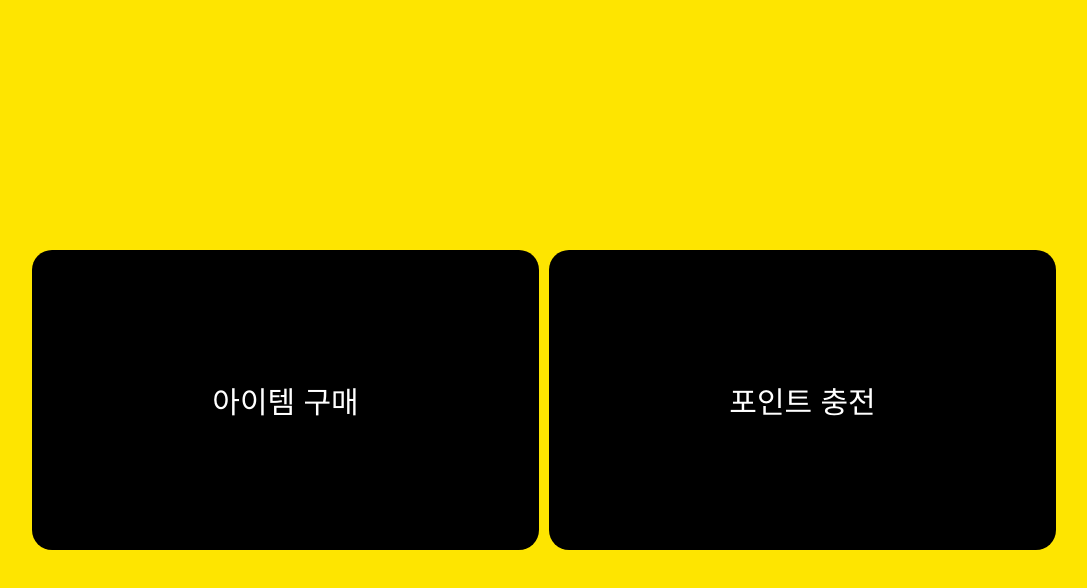
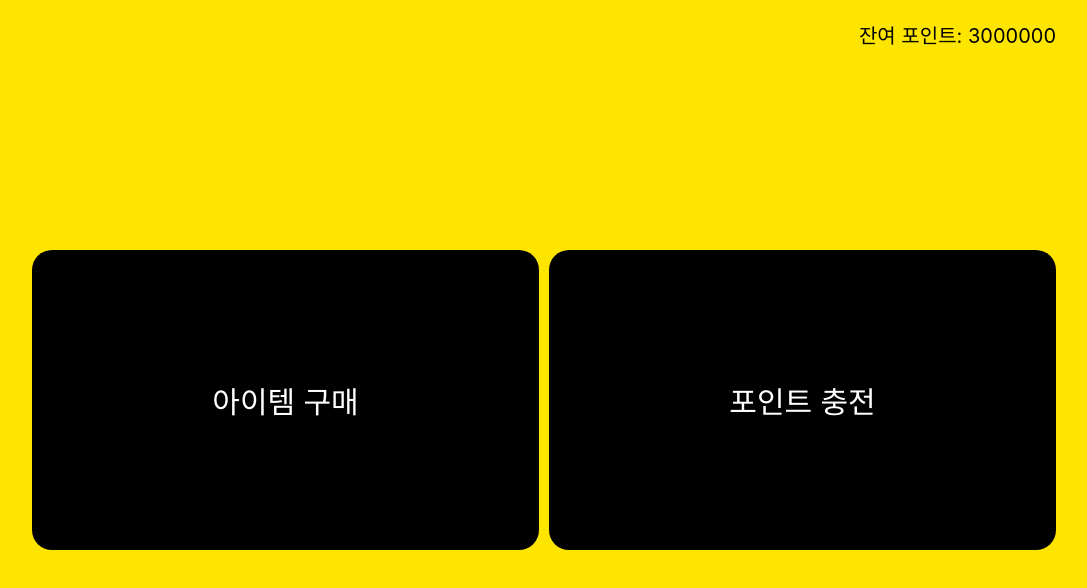
Before and after one commit to seank021/kakaopay-prac, a React (Create React App) app: page / in a window 1280 px wide. Shown: the top 588 px of the page, without its empty margins (96-1183 px from the left). Built offline with nearby package versions, Linux system fonts and the light colour scheme.

Commit message:
feat: Header

```diff
--- a/src/App.css
+++ b/src/App.css
@@ -11,6 +11,18 @@ body {
   justify-content: center;
   align-items: center;
   text-align: center;
+}
+
+.Header {
+  position: fixed;
+  top: 0;
+  right: 0;
+  width: 100%;
+  background-color: #FEE500;
+  display: flex;
+  justify-content: end;
+  padding-right: 10%;
+  padding-top: 20px;
 }
 
 .Box {
--- a/src/App.jsx
+++ b/src/App.jsx
@@ -4,10 +4,12 @@ import { BrowserRouter, Route, Routes } from 'react-router-dom';
 import HomePage from './routes/HomePage';
 import ItemPage from './routes/ItemPage';
 import PointPage from './routes/PointPage';
+import Header from './routes/Header';
 
 export default function App() {
   return (
-    <div className="App">
+    <div className="App" style={{ display: "flex", flexDirection: "column", gap: "10px" }}>
+      <Header />
       <BrowserRouter>
         <Routes>
           <Route path="/" element={<HomePage />} />
--- /dev/null
+++ b/src/data/userprofile.js
@@ -0,0 +1,31 @@
+// id, username, pwd, point
+
+export const userprofile = [
+    {
+        id: 1,
+        user: {
+            id: 1,
+            username: "seank021",
+            pwd: "kim",
+        },
+        point: 3000000,
+    },
+    {
+        id: 2,
+        user: {
+            id: 2,
+            username: "kimnamheeee",
+            pwd: "kim",
+        },
+        point: 1500000,
+    },
+    {
+        id: 3,
+        user: {
+            id: 3,
+            username: "sehyun",
+            pwd: "kim",
+        },
+        point: 1300000,
+    },
+]
--- /dev/null
+++ b/src/routes/Header.jsx
@@ -0,0 +1,15 @@
+import React, { useEffect, useState } from "react";
+import { userprofile } from "../data/userprofile";
+
+export default function Header() {
+    const [point, setPoint] = useState(0);
+    useEffect(() => {
+        setPoint(userprofile[0].point);
+    }, []);
+
+    return (
+        <header className="Header">
+            <span style={{ fontSize: "20px", color: "black" }}>잔여 포인트: {point}</span>
+        </header>
+    );
+}
```
Also changed, not shown: src/data/user.js (+7 -1 lines).
